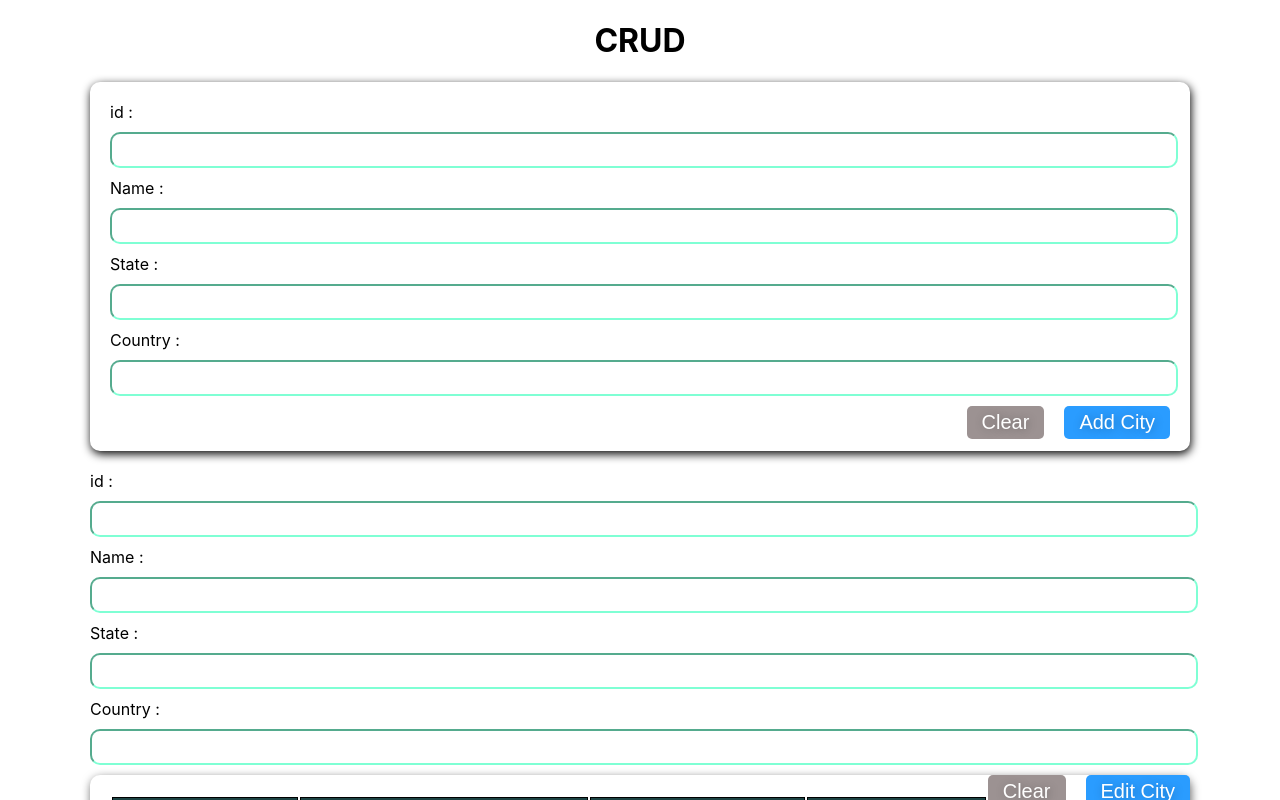
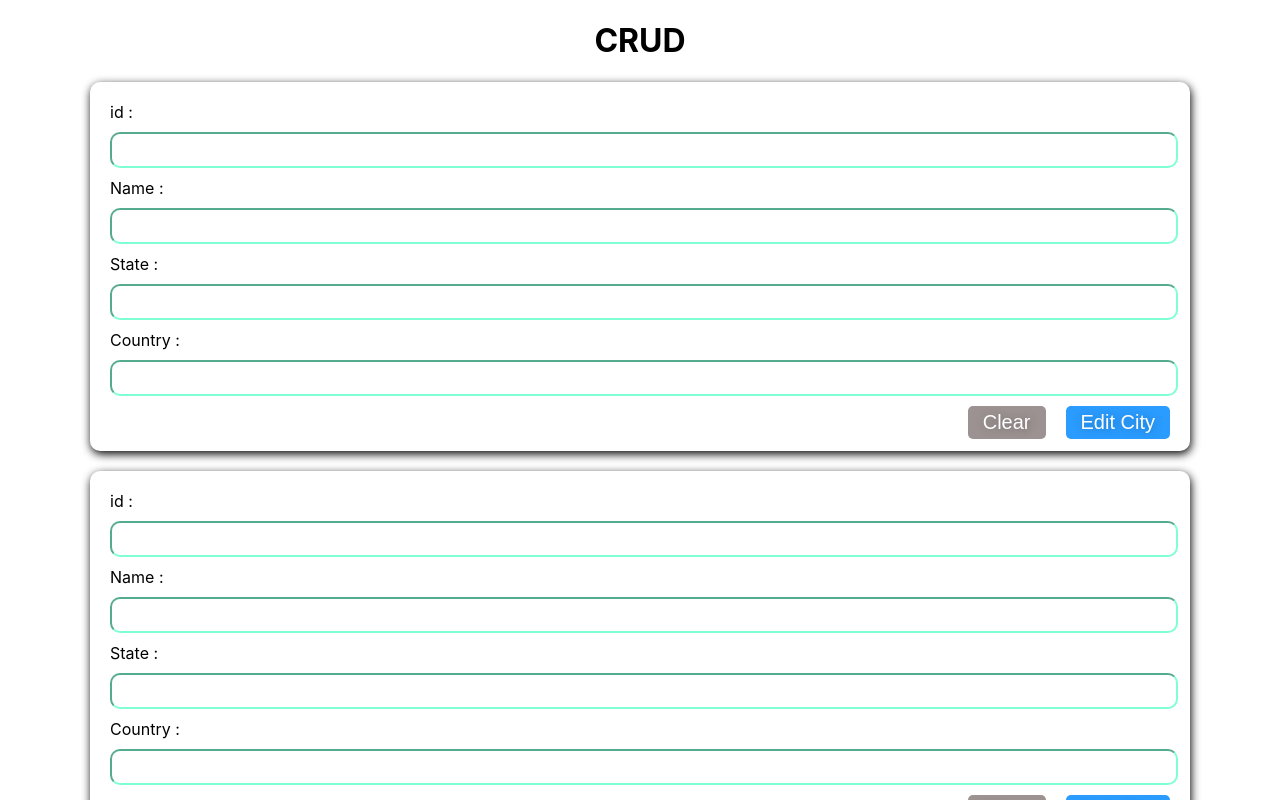
Before and after one commit to BhathikaGimhan/React_CRUD, a React (Create React App) app: page / in a window 1280 px wide. Shown: the top 800 px of the page. Built offline with nearby package versions, Linux system fonts and the light colour scheme; no server answers; the database is empty.

Commit message:
Edit Function bug fix

```diff
--- a/src/App.css
+++ b/src/App.css
@@ -44,7 +44,7 @@ tr:nth-child(even) {
     scroll-behavior: smooth;
 }
 
-.from {
+.formw {
     background-color: rgb(255, 255, 255);
     padding: 20px;
     border-radius: 10px;
--- a/src/pages/Create.js
+++ b/src/pages/Create.js
@@ -40,7 +40,7 @@ function Create({onCityAdded }) {
   };
 
   return (
-    <div className="from">
+    <div className="formw">
       <form onSubmit={handleSubmit}>
         <label htmlFor="id">id :</label>
         <input type="text" id="id" name="id" value={city.id} onChange={handleInputChange} />
--- a/src/pages/Edit.js
+++ b/src/pages/Edit.js
@@ -1,6 +1,6 @@
 import React from 'react'
 
-function Edit({ citys, city, onEdit }) {
+function Edit({show, city }) {
     const handleEdit = (event) => {
 
         const name = document.getElementById("Edit-name");
@@ -11,8 +11,7 @@ function Edit({ citys, city, onEdit }) {
         state.value = city.state;
         country.value = city.country;
         id.value = city.id;
-        onEdit(city);
-        onEdit(citys);
+        show();
       };
 
 
--- a/src/pages/EditForm.js
+++ b/src/pages/EditForm.js
@@ -3,14 +3,9 @@ import Cancel from './Cancel'
 import { doc, setDoc } from 'firebase/firestore';
 import Connection from '../firebase/Connection';
 
-function EditForm({ city, onEdit, onCancel }) {
-  const [cityData, setCityData] = useState({
-    id: "",
-    name: "",
-    state: "",
-    country: "",
-  });
 
+function EditForm({ show, city, onEdit, onCancel }) {
+  const [cityData, setCityData] = useState(city);
   const handleInputChange = (event) => {
     const { name, value } = event.target;
     setCityData((prevCityData) => ({
@@ -18,6 +13,7 @@ function EditForm({ city, onEdit, onCancel }) {
       [name]: value,
     }));
   };
+
 
   const handleSubmit = async (event) => {
     event.preventDefault();
@@ -34,7 +30,7 @@ function EditForm({ city, onEdit, onCancel }) {
   };
 
     return (
-    <div className="form">
+        <div className="formw">
         <form onSubmit={handleSubmit}>
             <label htmlFor="id">id :</label>
             <input type="text" id="Editid" name="id" value={cityData.id} onChange={handleInputChange} />
--- a/src/pages/Read.js
+++ b/src/pages/Read.js
@@ -37,14 +37,38 @@ function Read() {
     // Scroll to the bottom of the table body whenever new data is added
     tableBodyRef.current.scrollTop = tableBodyRef.current.scrollHeight;
   }, [cities]);
+  const [showEdit, setShow] = useState(true);
+  const show = ()=>{
+    setShow(!showEdit);
+  }
+
+  const style = {
+    hideStyle: {display: "none"},
+    showStyle: {display: "block"},
+  };
+  const styles = {
+    hide: { display: 'none' },
+    show: { display: 'block' }
+  };
+
 
   return (
-    <div >
-      <Create onCityAdded={onCityAdded} />
-      <EditForm />
+    <div>
+    <EditForm city={cities} style={showEdit ? styles.hide : styles.show} />
+
+      {showEdit ? (
+        <>
+          <EditForm city={cities} style={style.showStyle} />
+        </>
+      ) : (
+        <>
+        <Create onCityAdded={onCityAdded} />
+
+        </>
+      )}
+
       <div className="readComponent">
         <div className="tableComponent" ref={tableBodyRef}>
-
           <table className="table">
             <thead>
               <th>City</th>
@@ -58,7 +82,7 @@ function Read() {
                   <td>{city.name}</td>
                   <td>{city.state}</td>
                   <td>{city.country}</td>
-                  <td><Edit city={city} onEdit={onEdit}/></td>
+                  <td><Edit city={city} show={show} onEdit={onEdit}/></td>
                 </tr>
               ))}
             </tbody>
```
Lines whose indentation alone changed are shown as unchanged.
